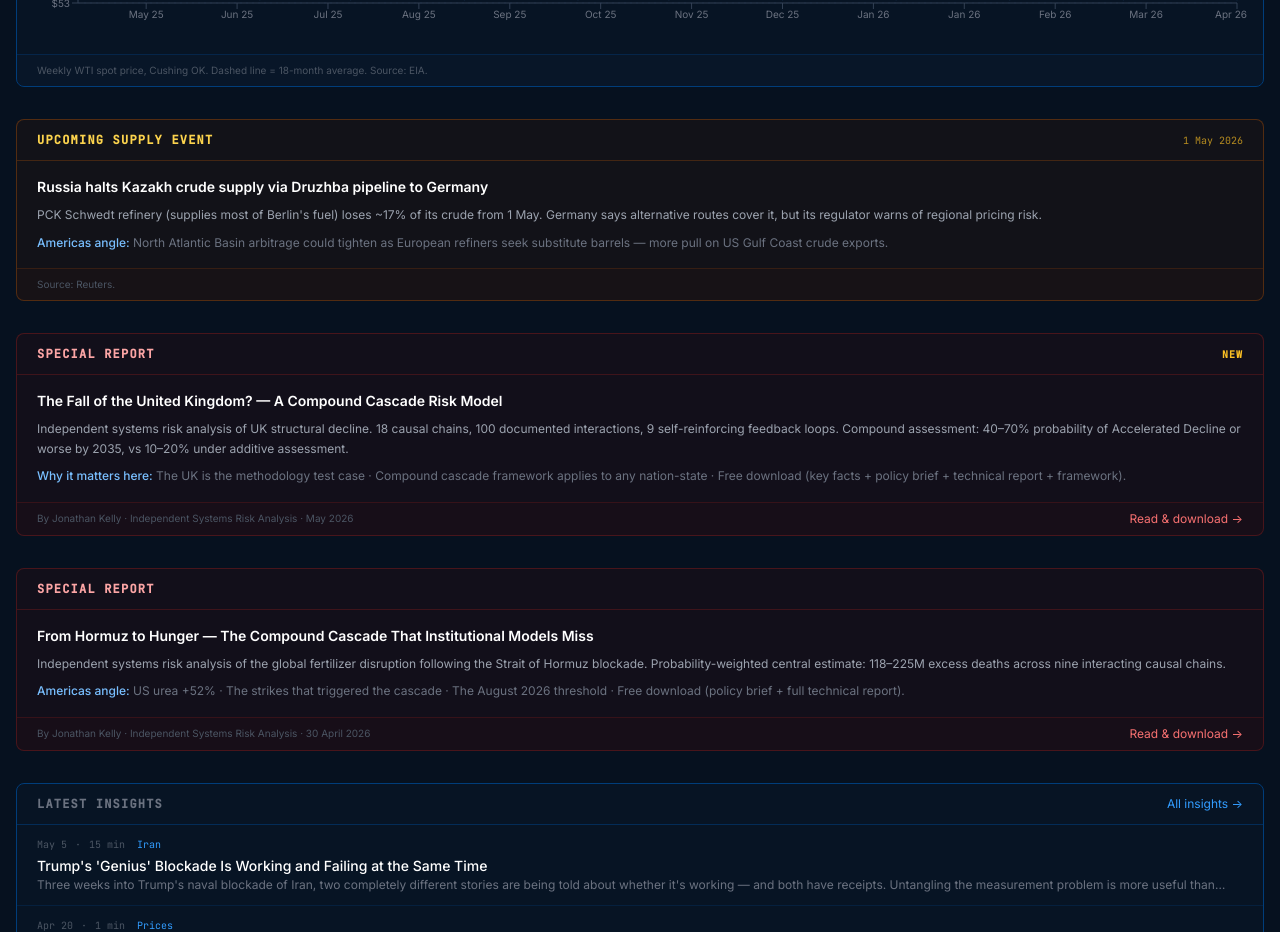
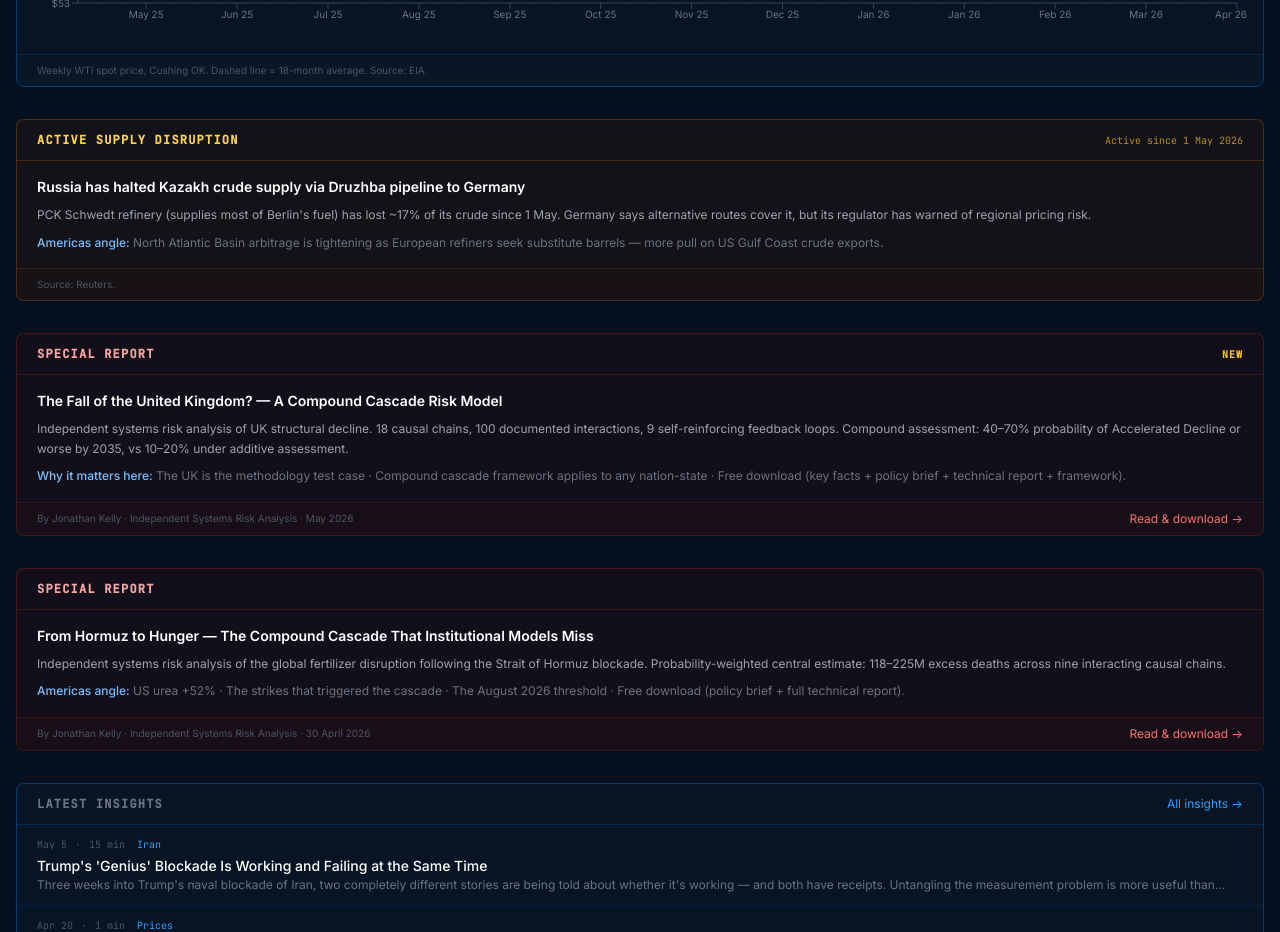
Before and after one commit to thriveuniverse/americasoilwatch.com, a Next.js app: page / in a window 1280 px wide. Shown: the part 960-1892 px from the top of the page. Built offline with nearby package versions, Linux system fonts and the light colour scheme.

Commit message:
ui(home): reframe Druzhba widget — "Active Supply Disruption" since 1 May
The 1 May halt has happened — present tense, "Active since" date label,
and Americas-angle prose updated to reflect tightening, not forward-looking.

Co-Authored-By: Claude Opus 4.7 (1M context) <noreply@anthropic.com>

```diff
--- a/app/page.tsx
+++ b/app/page.tsx
@@ -201,25 +201,25 @@ export default async function HomePage() {
         <WtiTrendChart entries={wtiHistory.entries} />
       )}
 
-      {/* Upcoming supply event */}
+      {/* Active supply disruption — Druzhba halt began 1 May 2026 */}
       <div className="rounded-lg border border-amber-700/40 bg-amber-950/20 overflow-hidden">
         <div className="px-5 py-3 border-b border-amber-700/30 flex items-center justify-between">
           <h2 className="text-xs font-mono font-semibold tracking-widest text-amber-300 uppercase">
-            Upcoming Supply Event
+            Active Supply Disruption
           </h2>
-          <span className="text-[10px] font-mono text-amber-400/70">1 May 2026</span>
+          <span className="text-[10px] font-mono text-amber-400/70">Active since 1 May 2026</span>
         </div>
         <div className="px-5 py-4 space-y-2">
           <p className="text-sm font-semibold text-white">
-            Russia halts Kazakh crude supply via Druzhba pipeline to Germany
+            Russia has halted Kazakh crude supply via Druzhba pipeline to Germany
           </p>
           <p className="text-xs text-gray-400 leading-relaxed">
-            PCK Schwedt refinery (supplies most of Berlin&apos;s fuel) loses ~17% of its crude from 1 May.
-            Germany says alternative routes cover it, but its regulator warns of regional pricing risk.
+            PCK Schwedt refinery (supplies most of Berlin&apos;s fuel) has lost ~17% of its crude since 1 May.
+            Germany says alternative routes cover it, but its regulator has warned of regional pricing risk.
           </p>
           <p className="text-xs text-gray-500 leading-relaxed">
             <span className="text-oil-300 font-medium">Americas angle:</span>{' '}
-            North Atlantic Basin arbitrage could tighten as European refiners seek substitute barrels —
+            North Atlantic Basin arbitrage is tightening as European refiners seek substitute barrels —
             more pull on US Gulf Coast crude exports.
           </p>
         </div>
```
